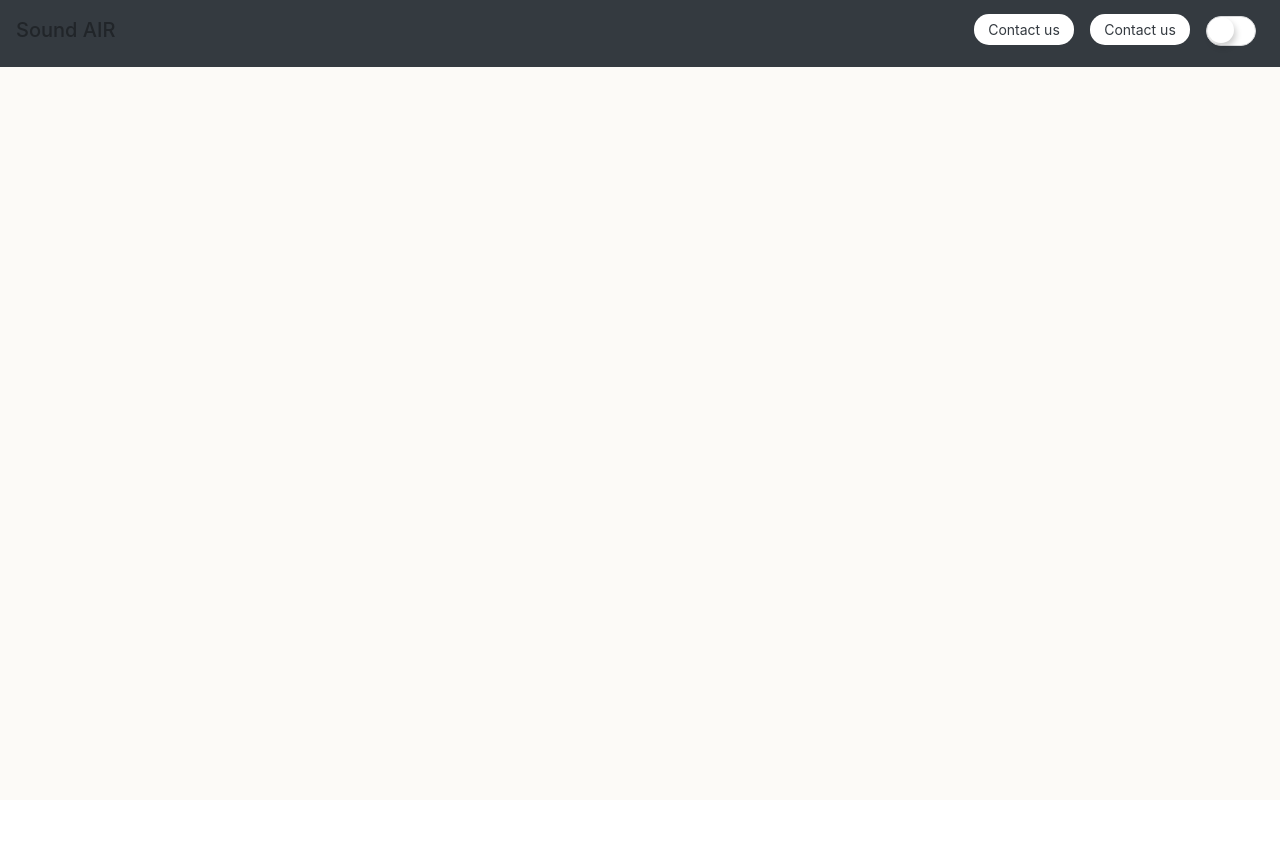
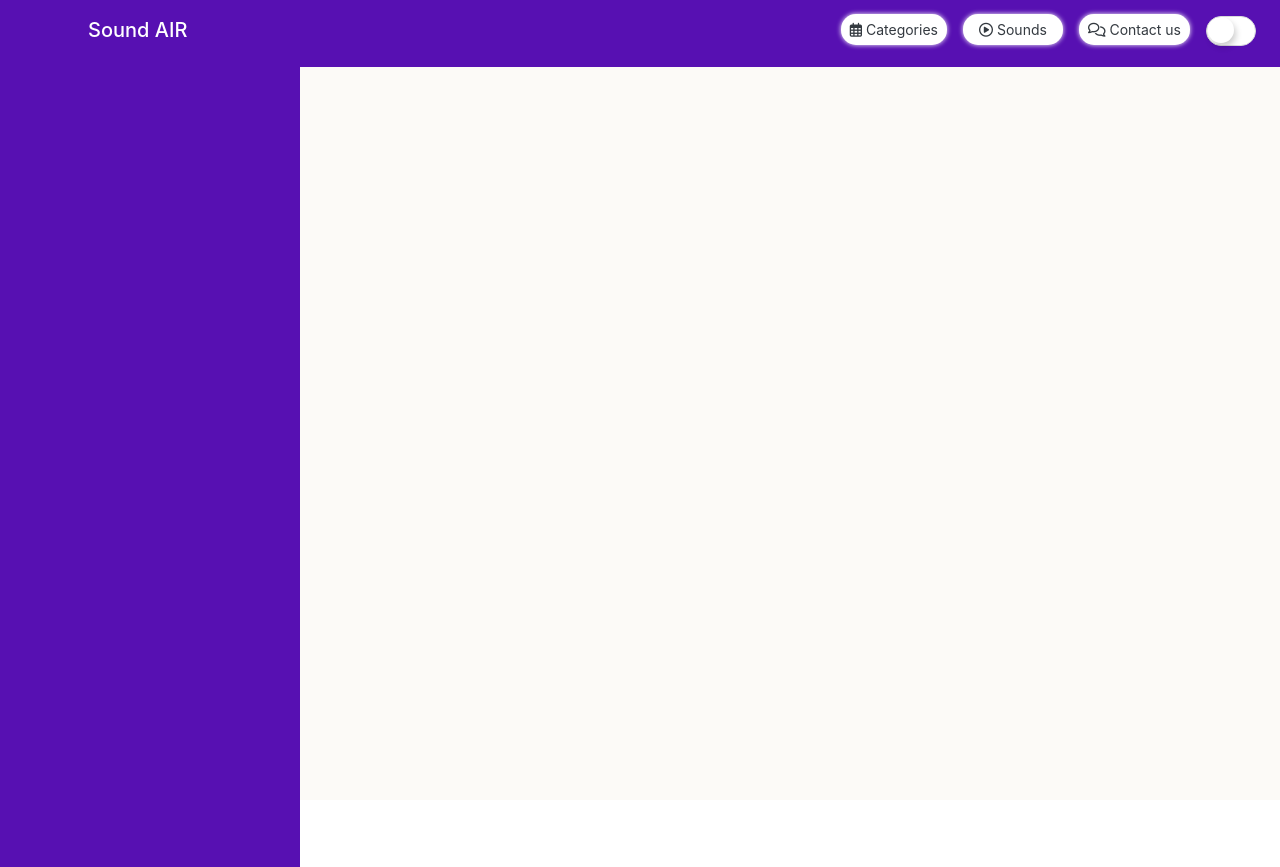
Before and after one commit to emrslmz/sound-air, a Vue app: page / in a window 1280 px wide. Before the commit the page ends 800 px from the top, so only its background shows below. Built offline with nearby package versions, Linux system fonts and the light colour scheme.

Commit message:
addded sidebar and more

```diff
--- a/public/assets/css/style.css
+++ b/public/assets/css/style.css
@@ -0,0 +1,22 @@
+/* width */
+::-webkit-scrollbar {
+    width: 5px;
+    background: #E9E9E9;
+}
+
+/* Track */
+::-webkit-scrollbar-track {
+    box-shadow: inset 0 0 5px grey;
+    border-radius: 30px;
+}
+
+/* Handle */
+::-webkit-scrollbar-thumb {
+    background: black;
+    border-radius: 10px;
+}
+
+/* Handle on hover */
+::-webkit-scrollbar-thumb:hover {
+    background: #191919;
+}
--- a/src/modules/main/components/layouts/TheHeader.vue
+++ b/src/modules/main/components/layouts/TheHeader.vue
@@ -1,21 +1,22 @@
 <template>
   <div>
-    <div class="navbar navbar-expand-lg navbar-dark bg-dark">
-      <div>
+    <div class="navbar navbar-expand-lg navbar-dark bg-pruple">
+      <div class="text-white px-md-4 mx-md-5">
         <h5>Sound AIR</h5>
       </div>
       <div>
-        <button class="navbar-toggler" type="button" data-toggle="collapse" data-target="#navbarSupportedContent" aria-controls="navbarSupportedContent" aria-expanded="false" aria-label="Toggle navigation">
+        <button class="navbar-toggler" type="button" data-toggle="collapse" data-target="#header" aria-controls="navbarSupportedContent" aria-expanded="false" aria-label="Toggle navigation">
           <span class="navbar-toggler-icon"></span>
         </button>
       </div>
 
-      <div class="collapse navbar-collapse" id="navbarSupportedContent">
+      <div class="collapse navbar-collapse" id="header">
         <div class="navbar-nav mr-auto"></div>
 
-       <div class="d-flex align-items-center justify-content-center">
-         <h5><button class="btn btn-sm header-button mx-2">Contact us</button></h5>
-         <h5><button class="btn btn-sm header-button mx-2">Contact us</button></h5>
+       <div class="d-md-flex text-center align-items-center justify-content-center">
+         <h5><button class="btn btn-sm header-button mx-2"><i class="far fa-calendar-alt"></i> Categories</button></h5>
+         <h5><button class="btn btn-sm header-button mx-2"><i class="far fa-play-circle"></i> Sounds</button></h5>
+         <h5><button class="btn btn-sm header-button mx-2"><i class="far fa-comments"></i> Contact us</button></h5>
          <h5><input class="dark-mode-button mx-2 mt-2" type="checkbox"></h5>
        </div>
       </div>
@@ -30,6 +31,21 @@
   color: #343A40;
   border-radius: 15px;
   background-color: white;
+  box-shadow: 0 0 5px white;
+  transition-duration: 200ms;
+}
+
+.bg-pruple {
+  background-color: #5710B2;
+}
+
+.header-button:hover {
+  min-width: 100px;
+  color: #343A40;
+  border-radius: 15px;
+  background-color: white;
+  box-shadow: 0 0 8px white;
+  transition-duration: 200ms;
 }
 
 
--- /dev/null
+++ b/src/modules/main/components/layouts/TheSideBar.vue
@@ -0,0 +1,21 @@
+<template>
+  <div class="sidebar-body">
+
+  </div>
+</template>
+
+<style scoped>
+
+.sidebar-body {
+  background-color: #5710B2;
+  height: 100vh;
+  width: 300px;
+  display: block;
+}
+
+@media (max-width: 768px) {
+  .sidebar-body {
+    display: inline;
+  }
+}
+</style>
--- a/src/modules/main/views/Main.vue
+++ b/src/modules/main/views/Main.vue
@@ -1,6 +1,7 @@
 <template>
   <div class="main-body">
     <the-header />
+    <the-side-bar />
     <router-view />
     <the-footer />
   </div>
@@ -9,12 +10,14 @@
 <script>
 import TheHeader from '../components/layouts/TheHeader.vue';
 import TheFooter from '../components/layouts/TheFooter.vue';
+import TheSideBar from '../components/layouts/TheSideBar.vue';
 
 export default {
   name: 'Main',
   components: {
     TheHeader,
     TheFooter,
+    TheSideBar
   }
 }
 </script>
```
